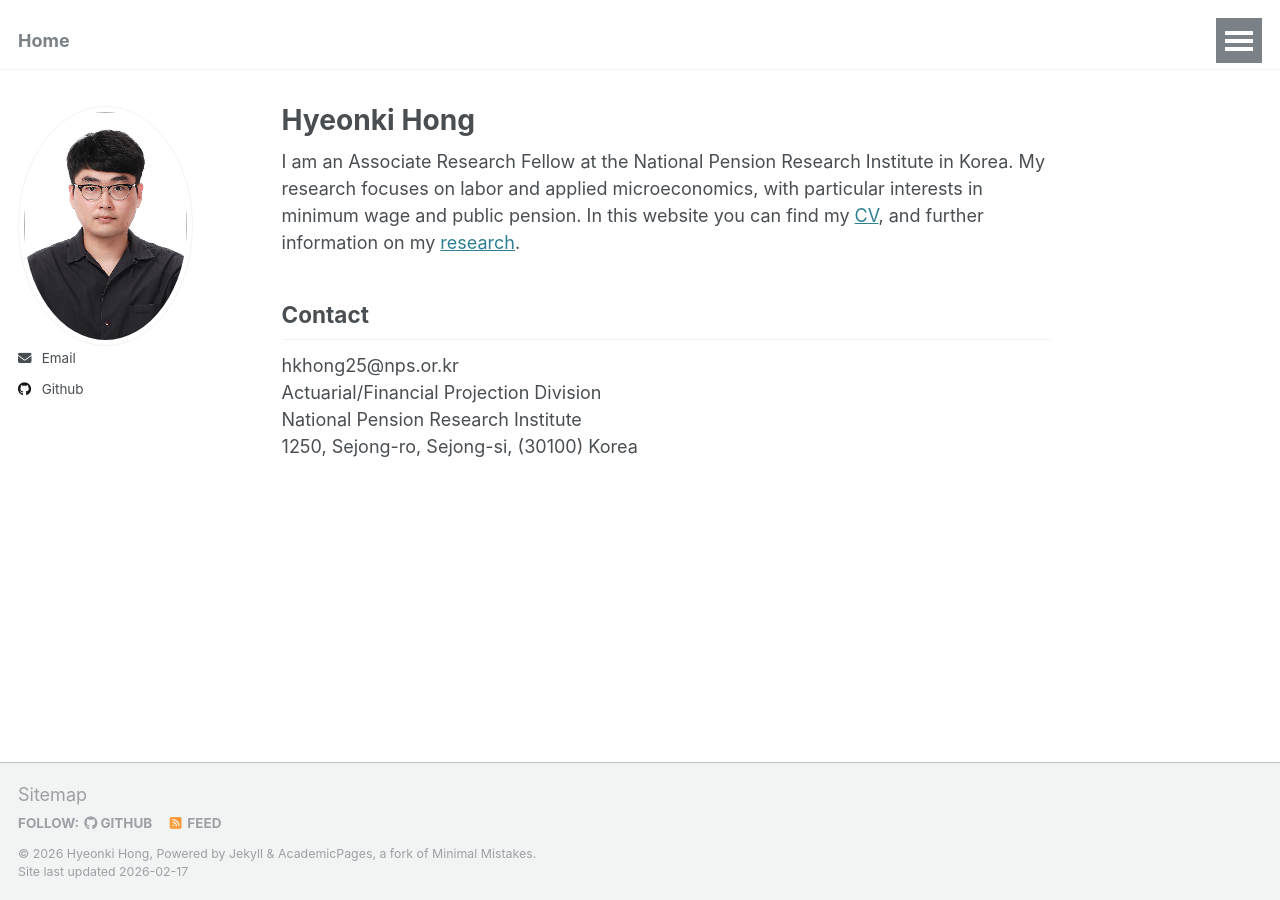
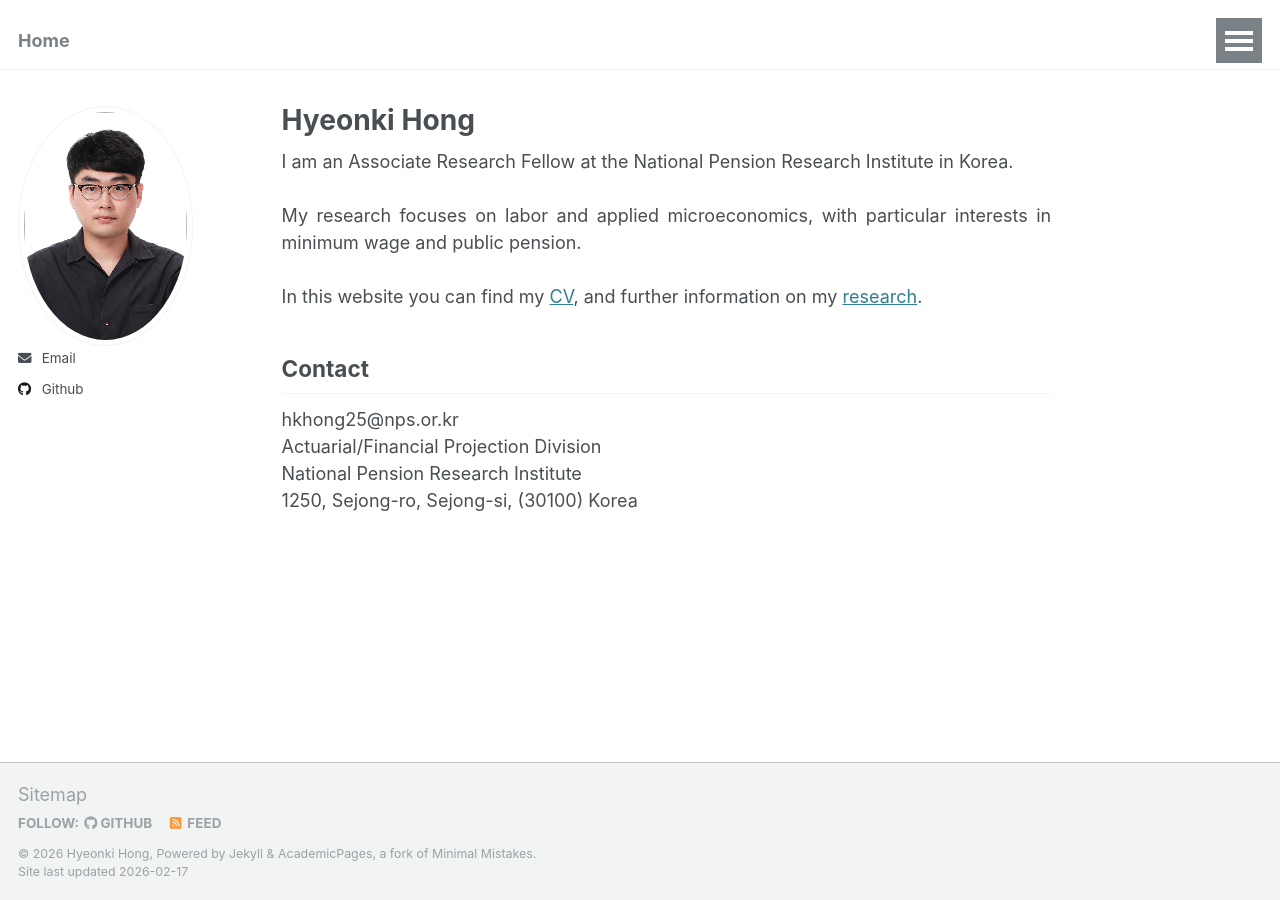
Before and after one commit to hyeonkihong/hyeonkihong.github.io, a Jekyll site: the page built from _pages/about.md, in a window 1280 px wide. Built offline with Jekyll 4.4.1, drawn with Linux system fonts in a browser that asks for light colours.

Commit message:
Update about.md

```diff
--- a/_pages/about.md
+++ b/_pages/about.md
@@ -7,10 +7,10 @@ redirect_from:
   - /about.html
 ---
 
-<p class="about-intro">
-I am an Associate Research Fellow at the National Pension Research Institute in Korea.
+<p class="about-intro" style="text-align: justify; text-justify: inter-word;">
+I am an Associate Research Fellow at the National Pension Research Institute in Korea.<br><br>
 
-My research focuses on labor and applied microeconomics, with particular interests in minimum wage and public pension.
+My research focuses on labor and applied microeconomics, with particular interests in minimum wage and public pension.<br><br>
 
 In this website you can find my <a href="/cv/">CV</a>, and further information on my <a href="/publications/">research</a>.
 </p>
```
